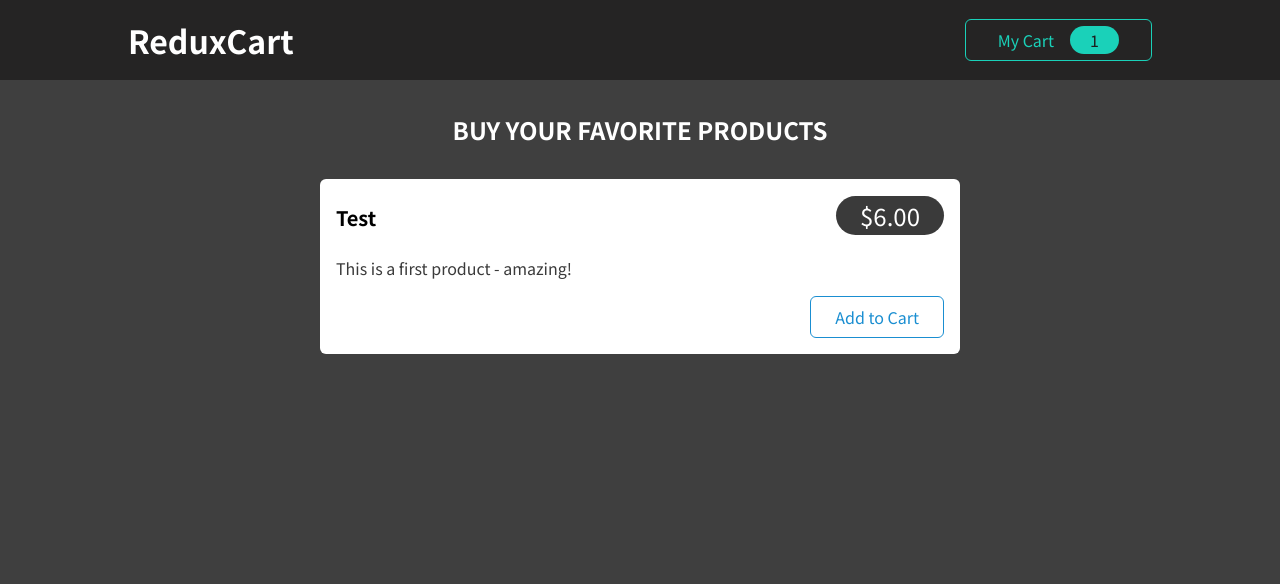
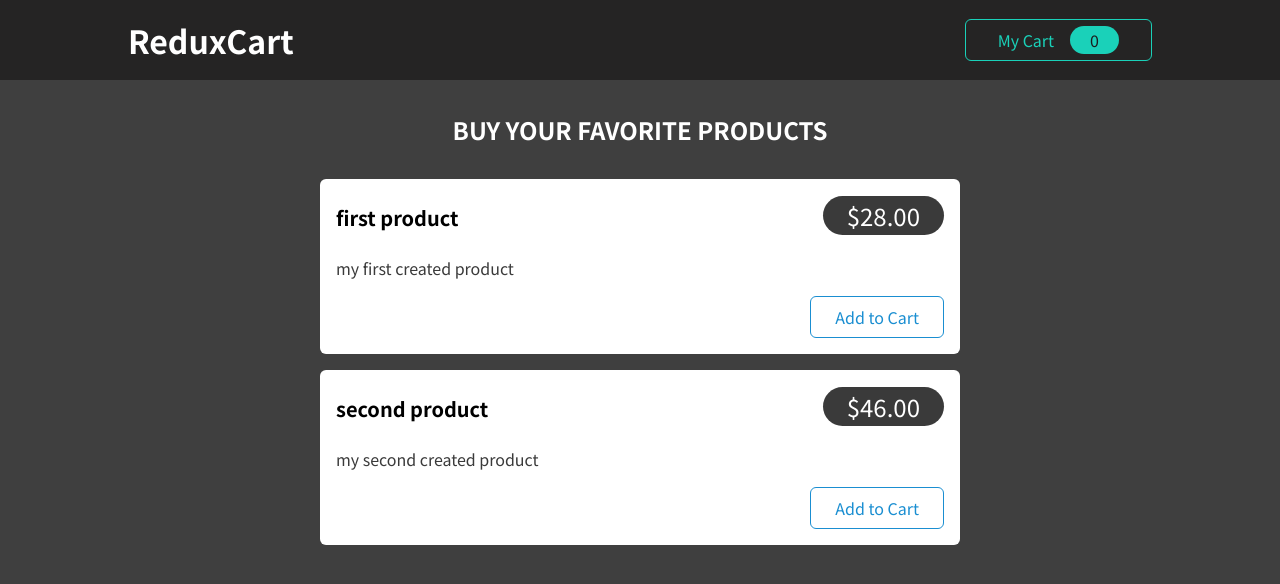
Before and after one commit to ayushchauhan101/redux-simple, a React (Vite) app: page / in a window 1280 px wide. Shown: the top 584 px of the page. Built offline with nearby package versions, Linux system fonts and the light colour scheme.

Commit message:
cart component render correct items

```diff
--- a/src/components/Cart/CartButton.jsx
+++ b/src/components/Cart/CartButton.jsx
@@ -1,10 +1,11 @@
-import { useDispatch } from "react-redux";
+import { useDispatch, useSelector } from "react-redux";
+
 import { uiActions } from "../../store/ui-slice";
-
 import classes from "./CartButton.module.css";
 
 const CartButton = (props) => {
 	const dispatch = useDispatch();
+	const cartQuantity = useSelector((state) => state.cartReducer.totalQuantity);
 
 	function toggleCartHandler() {
 		dispatch(uiActions.toggle());
@@ -16,7 +17,7 @@ const CartButton = (props) => {
 			onClick={toggleCartHandler}
 		>
 			<span>My Cart</span>
-			<span className={classes.badge}>1</span>
+			<span className={classes.badge}>{cartQuantity}</span>
 		</button>
 	);
 };
--- a/src/components/Shop/ProductItem.jsx
+++ b/src/components/Shop/ProductItem.jsx
@@ -1,8 +1,23 @@
-import Card from '../UI/Card';
-import classes from './ProductItem.module.css';
+import { useDispatch } from "react-redux";
+import { cartActions } from "../../store/cart-slice";
+
+import Card from "../UI/Card";
+import classes from "./ProductItem.module.css";
 
 const ProductItem = (props) => {
-  const { title, price, description } = props;
+	const dispatch = useDispatch();
+
+	const { id, title, price, description } = props;
+
+	function addToCartHandler() {
+		dispatch(
+			cartActions.addItemToCart({
+				id,
+				title,
+				price,
+			})
+		);
+	}
 
 	return (
 		<li className={classes.item}>
@@ -13,7 +28,7 @@ const ProductItem = (props) => {
 				</header>
 				<p>{description}</p>
 				<div className={classes.actions}>
-          <button>Add to Cart</button>
+					<button onClick={addToCartHandler}>Add to Cart</button>
 				</div>
 			</Card>
 		</li>
--- a/src/components/Shop/Products.jsx
+++ b/src/components/Shop/Products.jsx
@@ -1,16 +1,35 @@
-import ProductItem from './ProductItem';
-import classes from './Products.module.css';
+import ProductItem from "./ProductItem";
+import classes from "./Products.module.css";
+
+const fakeData = [
+	{
+		id: "p1",
+		price: 28,
+		title: "first product",
+		description: "my first created product",
+	},
+	{
+		id: "p2",
+		price: 46,
+		title: "second product",
+		description: "my second created product",
+	},
+];
 
 const Products = (props) => {
 	return (
 		<section className={classes.products}>
 			<h2>Buy your favorite products</h2>
 			<ul>
+				{fakeData.map((product) => (
 					<ProductItem
-          title='Test'
-          price={6}
-          description='This is a first product - amazing!'
+						key={product.id}
+						id={product.id}
+						title={product.title}
+						price={product.price}
+						description={product.description}
 					/>
+				))}
 			</ul>
 		</section>
 	);
--- a/src/store/cart-slice.jsx
+++ b/src/store/cart-slice.jsx
@@ -1,6 +1,6 @@
 import { createSlice } from "@reduxjs/toolkit";
 
-createSlice({
+const cartSlice = createSlice({
 	name: "cart",
 	initialState: {
 		items: [],
@@ -11,6 +11,7 @@ createSlice({
 			// recieve extra items from components
 			const newItem = action.payload;
 			const exisitingItem = state.items.find((item) => item.id === newItem.id);
+			state.totalQuantity++;
 			if (!exisitingItem) {
 				state.items.push({
 					itemId: newItem.id,
@@ -27,6 +28,7 @@ createSlice({
 		removeItemFromCart(state, action) {
 			const id = action.payload;
 			const existingItem = state.items.find((item) => item.id === id);
+			state.totalQuantity--;
 			if (existingItem.quantity === 1) {
 				state.items = state.items.filter((item) => item.id !== id);
 			} else {
@@ -36,3 +38,7 @@ createSlice({
 		},
 	},
 });
+
+export const cartActions = cartSlice.actions;
+
+export default cartSlice;
--- a/src/store/index.jsx
+++ b/src/store/index.jsx
@@ -1,10 +1,14 @@
 import { configureStore } from "@reduxjs/toolkit";
 
 import uiSlice from "./ui-slice";
+import cartSlice from "./cart-slice";
 
 // uiReducer = name of uiSlice reducer; use to call via useSelector
 const store = configureStore({
-	reducer: { uiReducer: uiSlice.reducer },
+	reducer: {
+		uiReducer: uiSlice.reducer,
+		cartReducer: cartSlice.reducer,
+	},
 });
 
 export default store;
```
Also changed, not shown: .eslintrc.cjs. Lines whose indentation alone changed are shown as unchanged.
